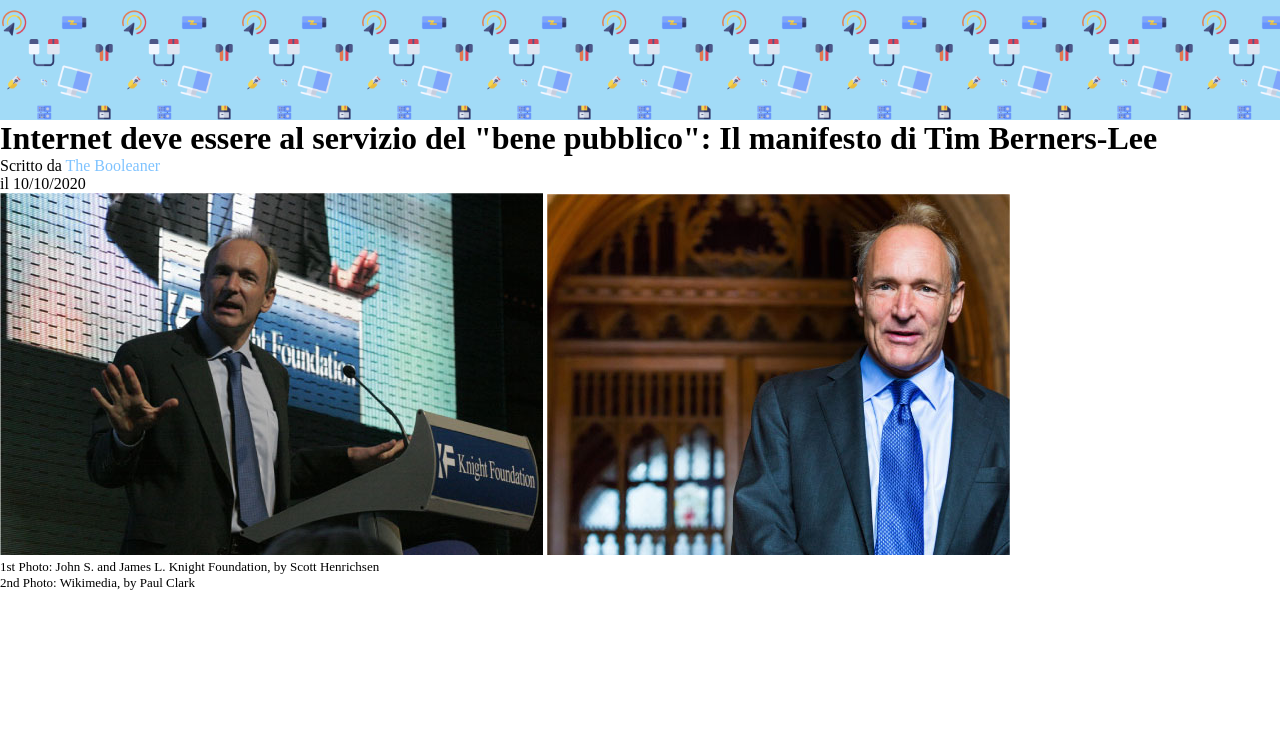
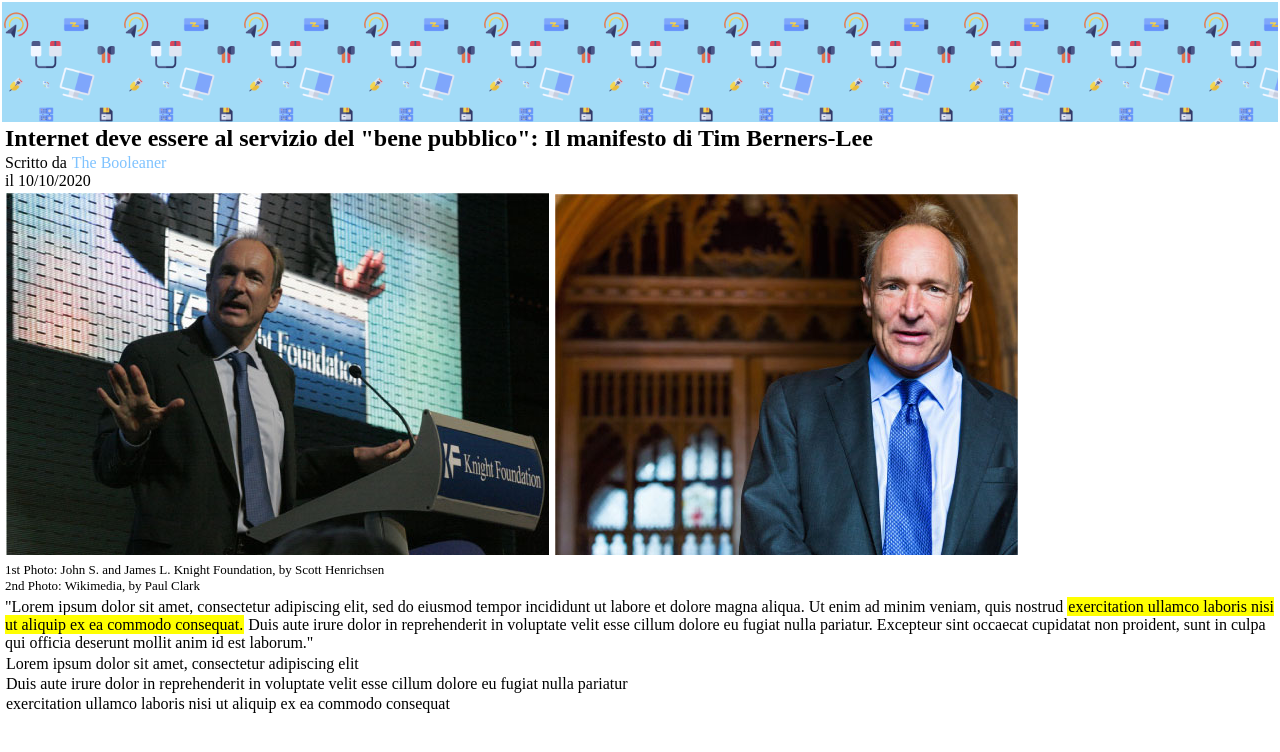
Before and after one commit to silviosalza/html-css-booleaner, a plain HTML site: page index.html in a window 1280 px wide. Drawn offline with Linux system fonts and the light colour scheme.

Commit message:
article body implemented

```diff
--- a/css/style.css
+++ b/css/style.css
@@ -1,6 +1,6 @@
 * {
-    padding: 0;
-    margin: 0;
+    padding: 1px;
+    margin: 0px;
     box-sizing: border-box;
 }
 
@@ -9,7 +9,7 @@ header{
     background-image: url(../img/pattern.png);
     background-size: contain;
     height: 120px;
-    font-family: 'Gill Sans', 'Gill Sans MT', Calibri, 'Trebuchet MS', sans-serif;
+
 }
 #booleaner {
     color: rgb(127, 195, 255);
@@ -17,3 +17,7 @@ header{
 .imgsource{
     font-size:small;
 }
+
+.yellowtext{
+    background-color: yellow;
+}
--- a/index.html
+++ b/index.html
@@ -16,13 +16,26 @@
 
     <main>
         <!-- article title + picture -->
-        <h1>Internet deve essere al servizio del "bene pubblico": Il manifesto di Tim Berners-Lee</h1>
-        <p>Scritto da <span id="booleaner">The Booleaner</span> <br> il 10/10/2020</p>
-        <img src="/img/tim-1.jpg" alt="tim1">
-        <img src="/img/tim-2.jpg" alt="tim2">
-        <p class="imgsource">1st Photo: John S. and James L. Knight Foundation, by Scott Henrichsen <br> 2nd Photo: Wikimedia, by Paul Clark</p>
+        <section>
+            <h1>Internet deve essere al servizio del "bene pubblico": Il manifesto di Tim Berners-Lee</h1>
+            <p>Scritto da <span id="booleaner">The Booleaner</span> <br> il 10/10/2020</p>
+            <div>
+                <img src="/img/tim-1.jpg" alt="tim1">
+                <img src="/img/tim-2.jpg" alt="tim2">
+            </div>
+            <p class="imgsource">1st Photo: John S. and James L. Knight Foundation, by Scott Henrichsen <br> 2nd Photo: Wikimedia, by Paul Clark</p>
+        </section>
         <!-- /article title + pictures -->
 
+        <!-- article body -->
+        <section>
+            <p class="maintext">"Lorem ipsum dolor sit amet, consectetur adipiscing elit, sed do eiusmod tempor incididunt ut labore et dolore magna aliqua. Ut enim ad minim veniam, quis nostrud <span class="yellowtext">exercitation ullamco laboris nisi ut aliquip ex ea commodo consequat.</span>  Duis aute irure dolor in reprehenderit in voluptate velit esse cillum dolore eu fugiat nulla pariatur. Excepteur sint occaecat cupidatat non proident, sunt in culpa qui officia deserunt mollit anim id est laborum."</p>
+            <ul>
+                <li>Lorem ipsum dolor sit amet, consectetur adipiscing elit</li>
+                <li>Duis aute irure dolor in reprehenderit in voluptate velit esse cillum dolore eu fugiat nulla pariatur</li>
+                <li>exercitation ullamco laboris nisi ut aliquip ex ea commodo consequat</li>
+            </ul>
+        </section>
 
 
     </main>
```
